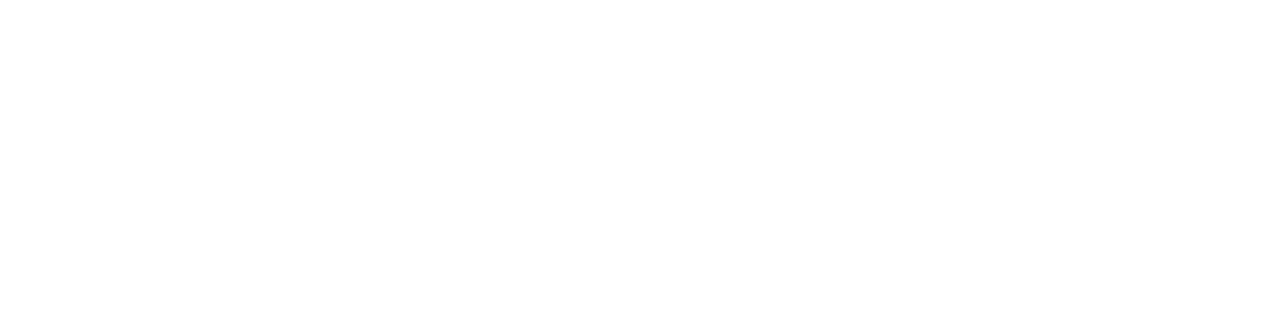
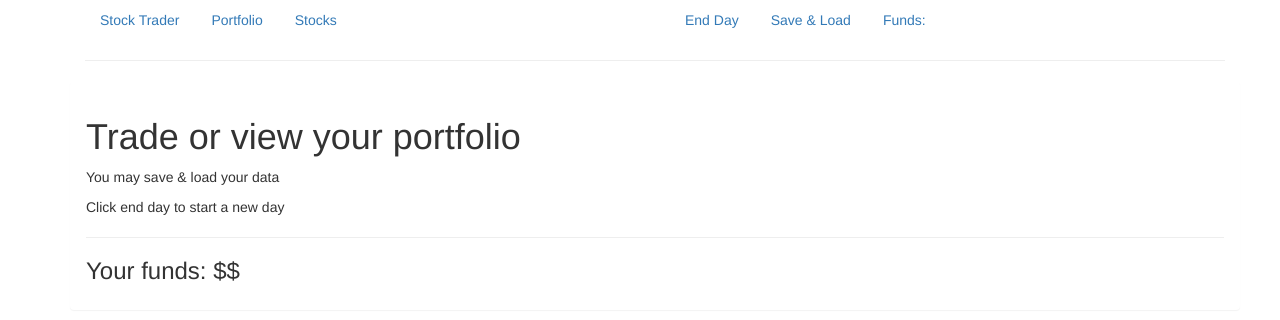
Before and after one commit to skinnybeans/vue-practice, a Vue app: page / in a window 1280 px wide. Shown: the top 320 px of the page. Built offline with nearby package versions, Linux system fonts and the light colour scheme.

Commit message:
basic layout

```diff
--- a/src/App.vue
+++ b/src/App.vue
@@ -1,13 +1,19 @@
 <template>
   <div class="container">
-
+    <app-header></app-header>
+    <component :is="'app-landing'"></component>
   </div>
 </template>
 
 <script>
+import AppLanding from './components/Landing.vue'
+import AppHeader from './components/shared/Header.vue'
 
   export default {
-
+    components: {
+      AppLanding,
+      AppHeader
+    }
   }
 </script>
 
--- /dev/null
+++ b/src/components/Landing.vue
@@ -0,0 +1,23 @@
+<template>
+  <div class="container">
+    <div class="row">
+      <div class="col-xs-12 panel panel-body">
+        <h1>Trade or view your portfolio</h1>
+        <p>You may save & load your data</p>
+        <p>Click end day to start a new day</p>
+        <hr>
+        <h3>Your funds: $$</h3>
+      </div>
+    </div>
+  </div>
+</template>
+
+<script>
+export default {
+
+}
+</script>
+
+<style scoped>
+
+</style>
--- /dev/null
+++ b/src/components/shared/Header.vue
@@ -0,0 +1,29 @@
+<template>
+  <div class="container">
+    <div class="row">
+      <div class="col-xs-6">
+        <ul class="nav nav-pills">
+          <li role="presentation"><a>Stock Trader</a></li>
+          <li role="presentation"><a>Portfolio</a></li>
+          <li role="presentation"><a>Stocks</a></li>
+        </ul>
+      </div>
+      <div class="col-xs-6">
+        <ul class="nav nav-pills">
+          <li role="presentation"><a>End Day</a></li>
+          <li role="presentation"><a>Save & Load</a></li>
+          <li role="presentation"><a>Funds:</a></li>
+        </ul>
+      </div>
+      <div class="col-xs-12">
+        <hr>
+      </div>
+    </div>
+  </div>
+</template>
+
+<script>
+export default {
+
+}
+</script>
```
